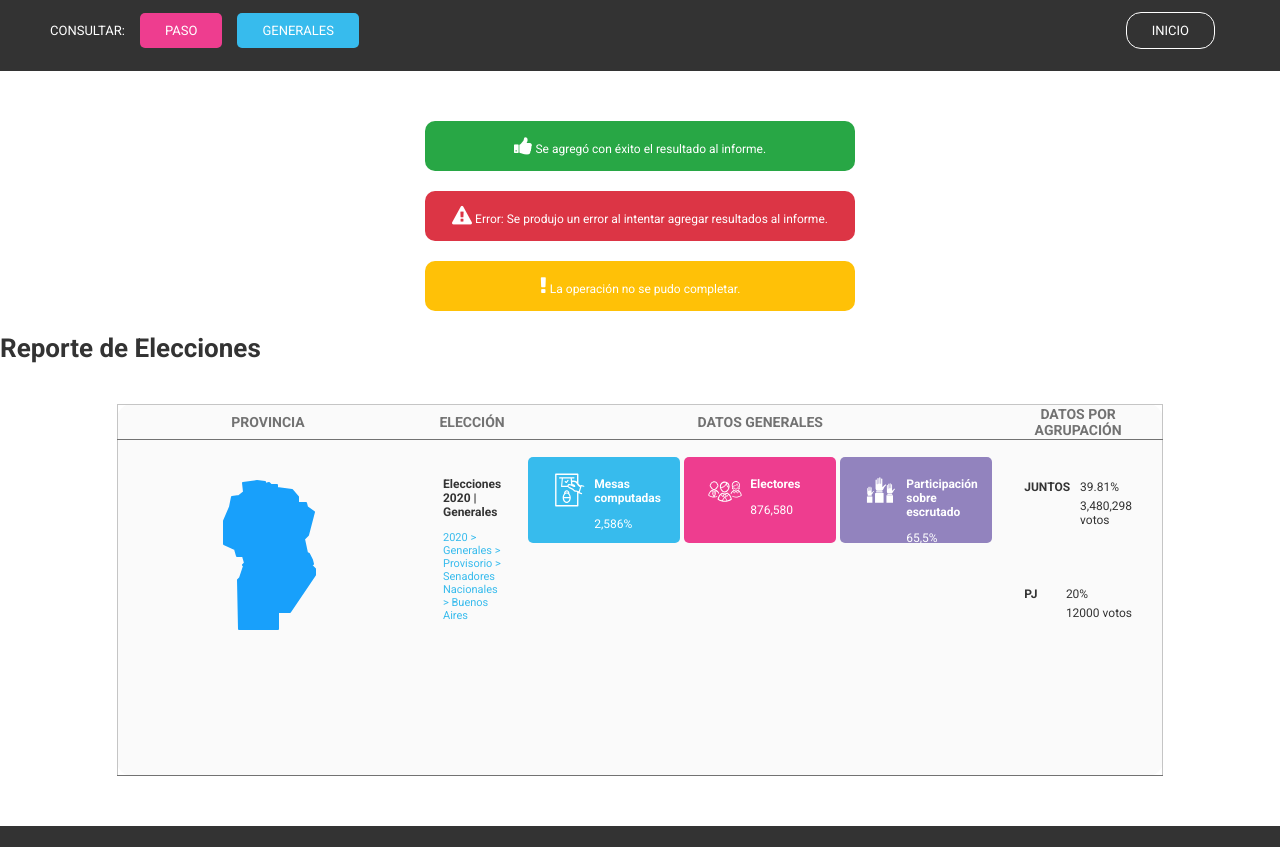
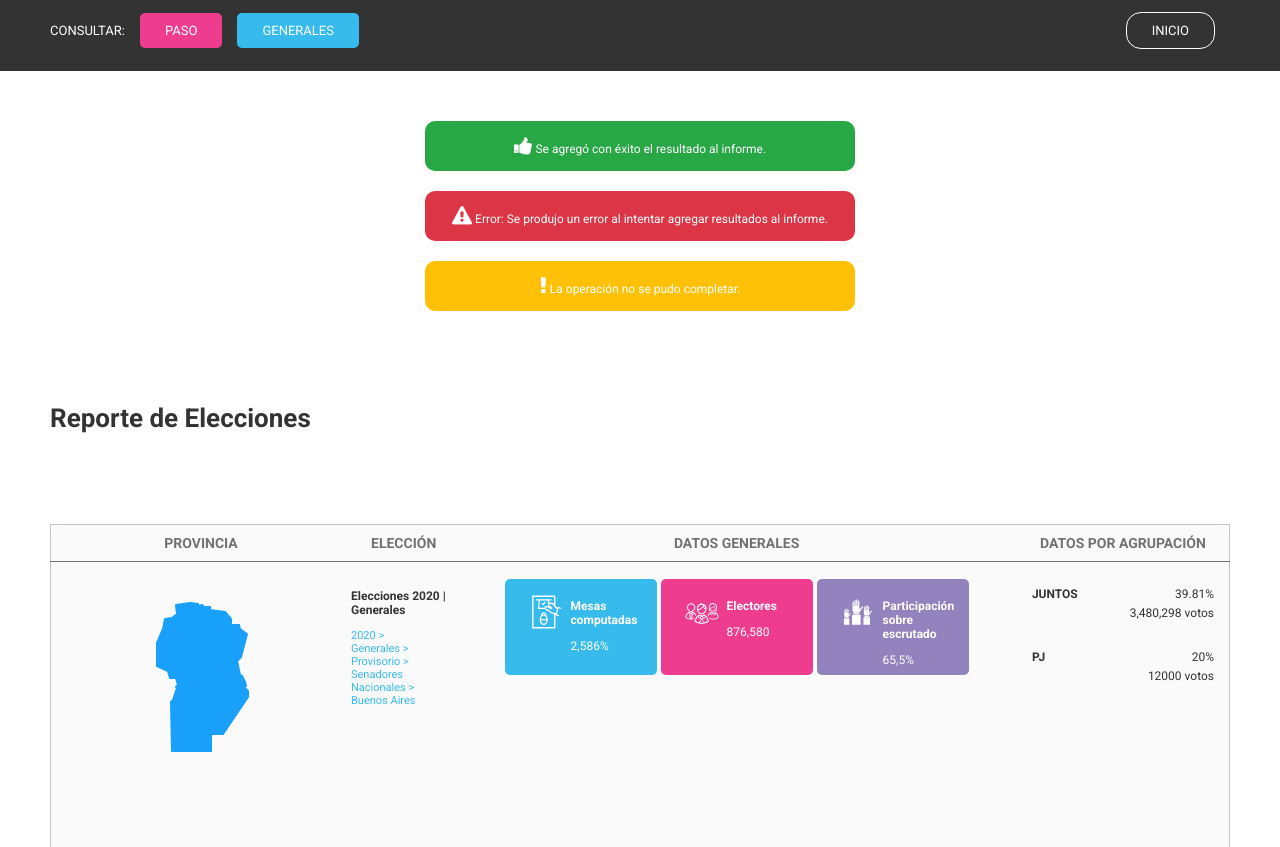
Before and after one commit to abranico/resultados-electorales, a plain HTML site: page informes.html in a window 1280 px wide. Shown: the part 68-915 px from the top of the page. Drawn offline with Linux system fonts and the light colour scheme.

Commit message:
Pagina de informes

```diff
--- a/css/pages/generales.css
+++ b/css/pages/generales.css
@@ -200,7 +200,8 @@ h3 {
 
 .partido_titulo {
     flex-grow: 1;
-    font-size: 10px;
+    font-size: 11px;
+    font-weight: 800;
 }
 
 /*barra de progreso*/
--- a/css/pages/informes.css
+++ b/css/pages/informes.css
@@ -1,5 +1,6 @@
 table {
     border: solid 1px black;
+
 }
 
 .recuadros-informativos {
@@ -12,10 +13,9 @@ table {
 }
 
 .recuadro {
-
     border-radius: 5px;
     margin: 2px;
-    height: 70px;
+    height: 80px;
     width: 120px;
     padding: 0.5rem 1rem;
     color: #FFF;
@@ -45,7 +45,7 @@ table {
 }
 
 table {
-    width: 1024px;
+
 
     margin: 0 auto 50px auto;
     border-radius: 15px;
@@ -54,7 +54,7 @@ table {
     background-color: rgb(250, 250, 250);
 }
 
-table thead {
+table thead th {
     text-align: center;
     color: var(--titulo-Grilla);
     padding: 10px 20px;
@@ -66,11 +66,10 @@ table thead {
 
 
 
-table tbody td {
+table tbody tr td {
     border-bottom: 1px solid var(--borde-inferior-Grilla);
     padding: 15px 0;
     font-size: 12px;
-
     vertical-align: top;
 
 }
@@ -85,10 +84,7 @@ table svg {
     height: 200px;
 }
 
-.columna_elecciones {
-    padding: 25px;
-    text-align: start;
-}
+
 
 .texto-elecciones-chico {
     font-size: 12px;
@@ -102,7 +98,7 @@ table svg {
 }
 
 .contenedor_agrupacion {
-    width: 100%;
+    width: 20%;
     height: 325px;
     overflow-y: scroll;
     padding: 5px;
@@ -111,10 +107,11 @@ table svg {
 
 
 .datos_agrupacion {
-    padding: 20px;
+    padding: 5px;
     display: flex;
     justify-content: space-between;
     margin-top: 10px;
+    text-align: end;
 
 }
 
@@ -126,4 +123,17 @@ table svg {
 .datos_agrupacion p {
     font-size: 12px;
     margin: 5px;
+
 }
+
+#sec-titulo {
+    padding: 50px;
+}
+
+#sec-contenido {
+    padding: 0 50px;
+}
+
+.datos_generales {
+    width: 50%;
+}
--- a/css/pages/paso.css
+++ b/css/pages/paso.css
@@ -14,11 +14,13 @@
     margin-right: 15px;
     background-color: transparent;
     border: none;
+    outline: none;
     font-size: 14px;
     height: 30px;
     color: var(--celeste);
     font-weight: bold;
 }
+
 
 .boton_filtrar {
     background-color: white;
@@ -198,7 +200,8 @@ h3 {
 
 .partido_titulo {
     flex-grow: 1;
-    font-size: 10px;
+    font-size: 11px;
+    font-weight: 800;
 }
 
 /*barra de progreso*/
--- a/informes.html
+++ b/informes.html
@@ -79,10 +79,10 @@
                         </td>
                         <td class="columna_elecciones">
                             <p class="texto-elecciones-chico">Elecciones 2020 | Generales</p>
-                            <p class="texto-path-chico">2020 > Generales > Provisorio > Senadores
-                                Nacionales > Buenos Aires</p>
+                            <p class="texto-path-chico">2020 ><br> Generales ><br> Provisorio ><br> Senadores
+                                Nacionales ><br> Buenos Aires</p>
                         </td>
-                        <td>
+                        <td class="datos_generales">
                             <div class="recuadros-informativos">
                                 <div class="recuadro recuadro_1">
                                     <div class="icono">
```
